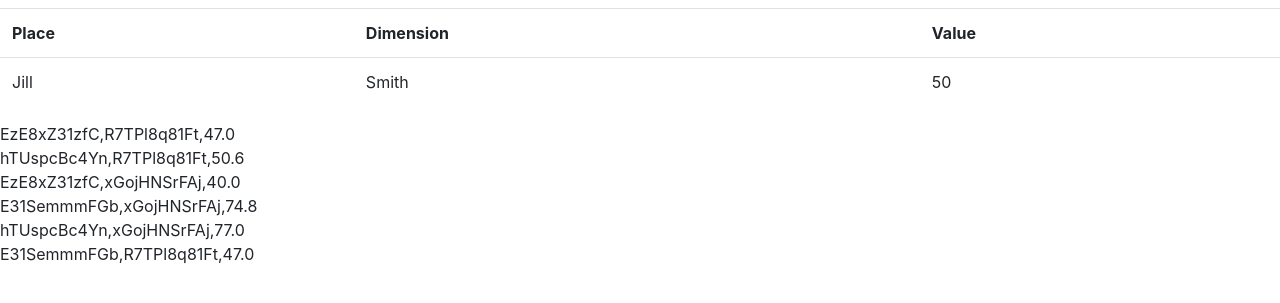
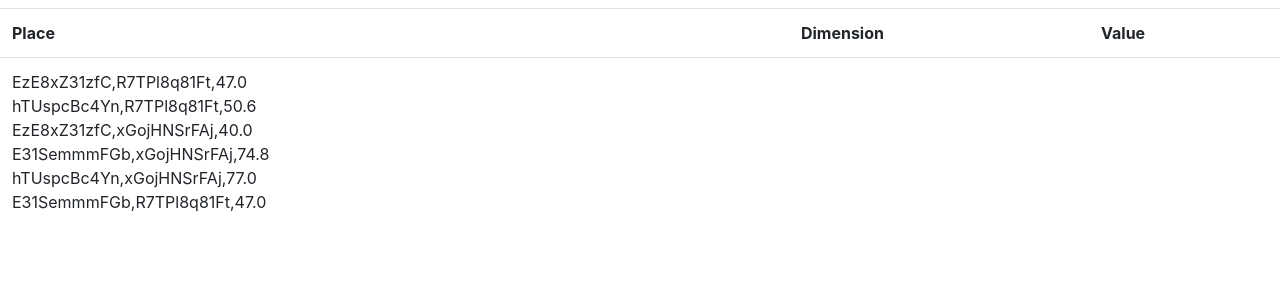
Before and after one commit to deogemini/hisptest, a PHP site: page / in a window 1280 px wide. Shown: the part 38-341 px from the top of the page. Run offline with PHP 8.4, Linux system fonts and the light colour scheme; some libraries are stand-ins or nearby versions.

Commit message:
bug: not fixed

```diff
--- a/index.php
+++ b/index.php
@@ -14,8 +14,6 @@
     <nav style="background-color: aquamarine;">
         <h2 style="text-align: center;">Hisp Quiz</h2>
     </nav>
-
-
     <div>
         <table style="width:100%" class="table">
             <tr>
@@ -24,16 +22,14 @@
                 <th>Value</th>
             </tr>
             <tr>
-                <td>Jill</td>
-                <td>Smith</td>
-                <td>50</td>
+                <td id="demo"></td>
+                <td></td>
+                <td></td>
             </tr>
+            <tr></tr>
 
         </table>
     </div>
-
-    <p id="demo"></p>
-
     <!-- jsonData -->
     <script>
     var jsonData = ` {
@@ -105,10 +101,6 @@
                 ]
             ]
         }`;
-
-
-
-
     //Converting JSON Object to JS Object
     var obj = JSON.parse(jsonData);
 
@@ -121,45 +113,7 @@
     }
 
     document.getElementById("demo").innerHTML = text;
-
-
-
-
-
-
-
-
-
-
-    //functions
-
-    // function printValues(obj) {
-    //     for (var k in obj) {
-    //         if (obj[k] instanceof Object) {
-    //             printValues(obj[k]);
-    //         } else {
-    //             document.write(obj[k] + "<br>");
-    //         };
-    //     }
-
-    // };
-
-    // // printValues(obj);
-    // document.write("<hr>");
-
-    // var dump = document.write(obj["rows"] + "<br>");
-
-    // let text = "";
-    // for (let i = 0; i < dump.length; i++) {
-    //     text += dump[i] + "<br>";
-    // }
     </script>
-
-
-
-
-
-
     <!--Bootsrap4script-->
     <script src="https://code.jquery.com/jquery-3.2.1.slim.min.js"
         integrity="sha384-KJ3o2DKtIkvYIK3UENzmM7KCkRr/rE9/Qpg6aAZGJwFDMVNA/GpGFF93hXpG5KkN" crossorigin="anonymous">
```
